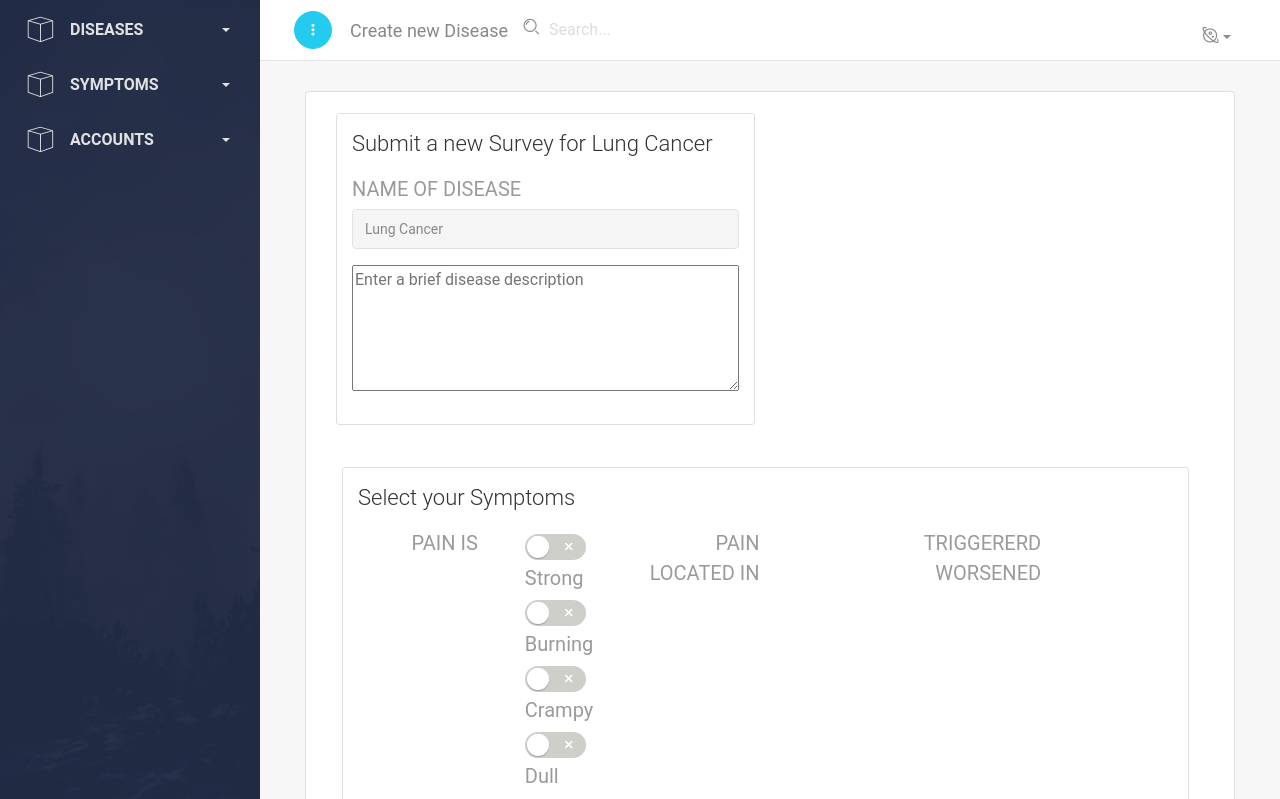
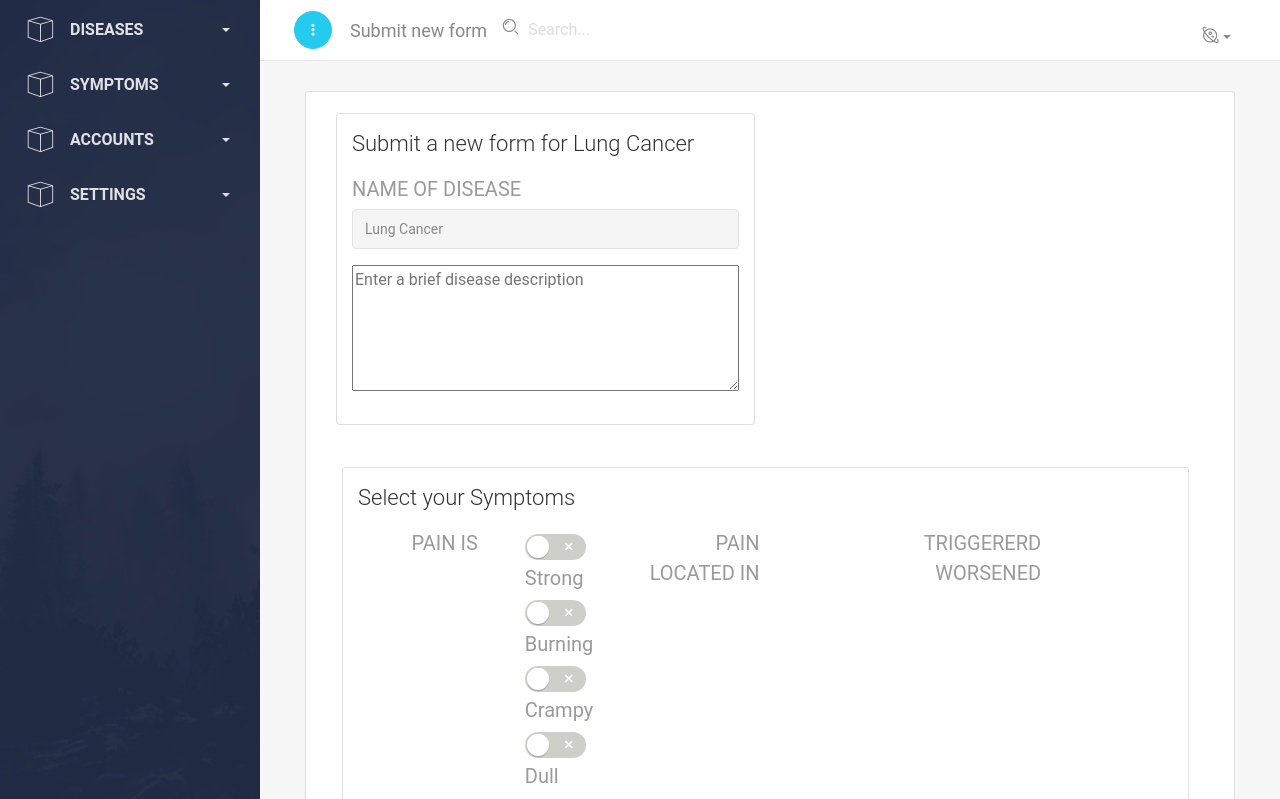
Before and after one commit to spassaro80/DiseaseDetection, a Django app: page /create_survey/1 in a window 1280 px wide. Shown: the top 799 px of the page. Run offline with Django 3.2, Linux system fonts and the light colour scheme; a user stored in the database is signed in; data comes from the database, SQL or seed files in the repository; some libraries are stand-ins or nearby versions.

Commit message:
Create a new form from Disease display page

```diff
--- a/diseaseDetection/core/templates/core/create_survey.html
+++ b/diseaseDetection/core/templates/core/create_survey.html
@@ -7,7 +7,7 @@
 {% endblock %}
 
 {% block title %}
-<a class="navbar-brand" href="#pablo">{% trans "Create new Disease" %} </a>
+<a class="navbar-brand" href="#pablo">{% trans "Submit new form" %} </a>
 {% endblock %}
 
 {% block content %}
@@ -22,7 +22,7 @@
                                 <div class="col-md-6">
                                     <div class="card stacked-form">
                                         <div class="card-header ">
-                                            <h4 class="card-title">{% trans "Submit a new Survey for" %}  {{disease.name}}</h4>
+                                            <h4 class="card-title">{% trans "Submit a new form for" %}  {{disease.name}}</h4>
                                         </div>
                                         <div class="card-body ">
                                                 <div class="form-group">
--- a/diseaseDetection/core/templates/core/display.html
+++ b/diseaseDetection/core/templates/core/display.html
@@ -23,6 +23,10 @@
                                     </div>
                                     <div class="card-body ">
                                         <p>{{disease.description}}</p>
+                                    </div>
+                                    <div class="card-footer ">
+                                        <a href="{% url 'core:create_survey' disease.pk %}"  class="btn btn-link btn-success display">
+                                        <button type="submit" class="btn btn-fill btn-info">{% trans "Submit new Form" %}</button></a>
                                     </div>
                                 </div>
                             </div>
--- a/diseaseDetection/core/templates/core/template.html
+++ b/diseaseDetection/core/templates/core/template.html
@@ -103,6 +103,30 @@
                                     </a>
                                 </li>
                                 {% endif %}
+                            </ul>
+                        </div>
+                    </li>
+                    <li class="nav-item">
+                    {% if request.user.is_superuser %}
+                        <a class="nav-link" data-toggle="collapse" href="#admin">
+                            <i class="nc-icon nc-app"></i>
+                            <p>{% trans "Settings" %}<b class="caret"></b></p>
+                        </a>
+                        <div class="collapse " id="admin">
+                            <ul class="nav">
+                                <li class="nav-item ">
+                                    <a class="nav-link" href="{% url 'admin:index' %}">
+                                        <span class="sidebar-mini">L</span>
+                                        <span class="sidebar-normal">{% trans "Admin Web Page" %}</span>
+                                    </a>
+                                </li>
+                                <li class="nav-item ">
+                                    <a class="nav-link" href="/rosetta">
+                                        <span class="sidebar-mini">R</span>
+                                        <span class="sidebar-normal">{% trans "Manage languages" %}</span>
+                                    </a>
+                                </li>
+                    {% endif %}
                             </ul>
                         </div>
                     </li>
```
